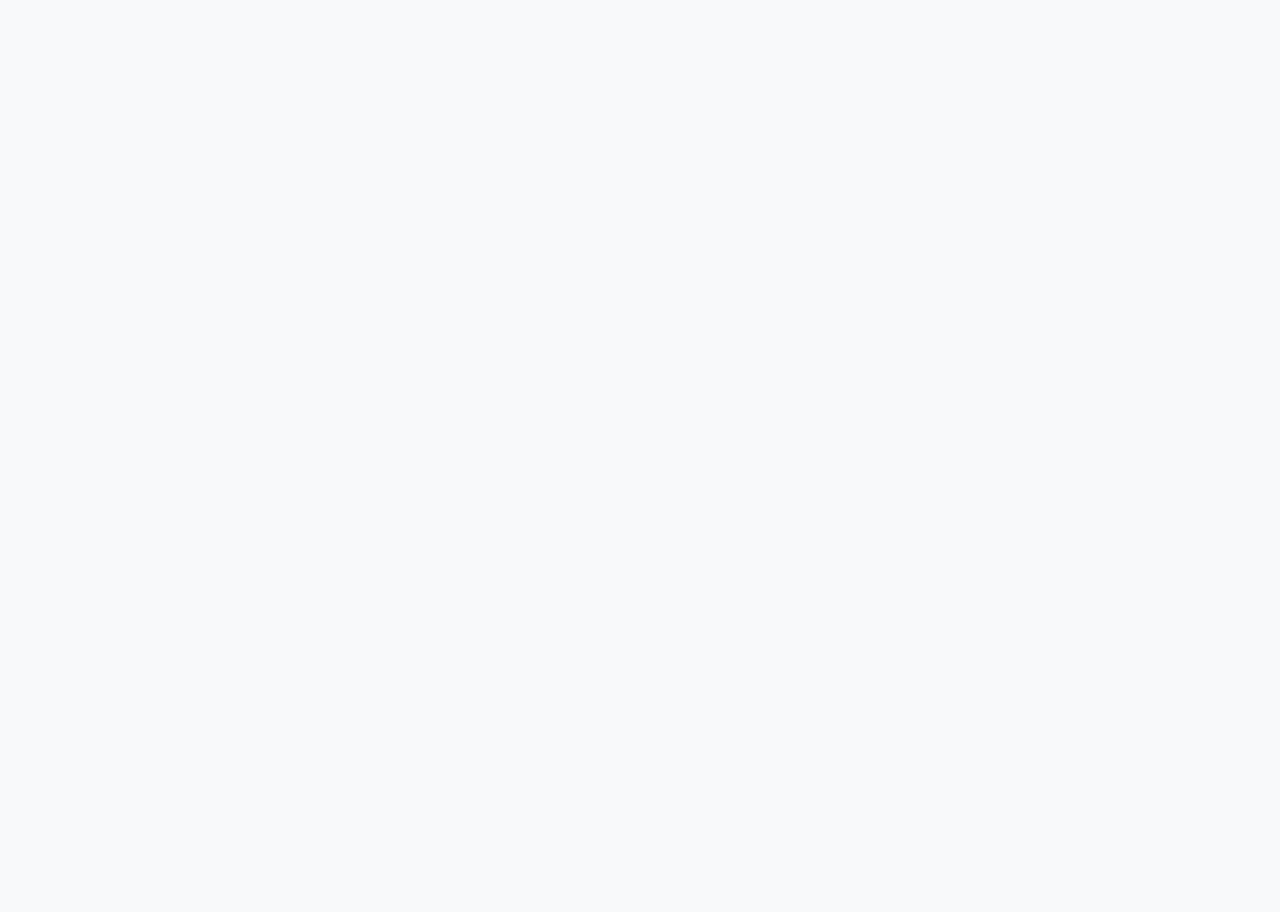
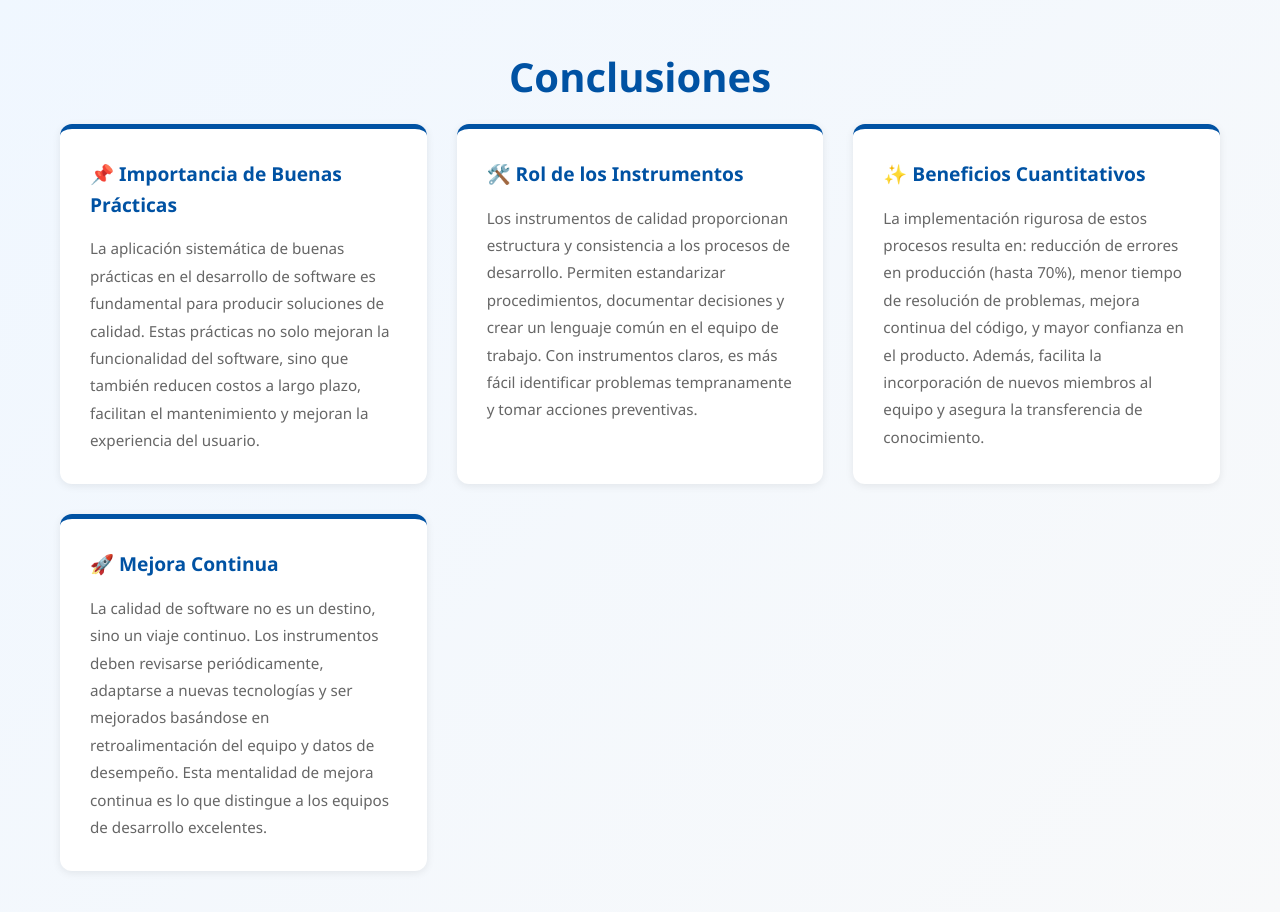
Before and after one commit to Rafael0896/instrumentos-calidad-software, a React (Vite) app: page / in a window 1280 px wide. Shown: the part 3160-4072 px from the top of the page. Before the commit the page ends 3080 px from the top, so only its background shows below. Built offline with nearby package versions, Linux system fonts and the light colour scheme.

Commit message:
Added Conclusions.jsx, updated App.jsx integration, and adjusted index.css styles

```diff
--- a/src/App.jsx
+++ b/src/App.jsx
@@ -3,6 +3,7 @@ import Header from './components/Header';
 import Practices from './components/Practices';
 import Instruments from './components/Instruments';
 import Process from './components/Process';
+import Conclusions from './components/Conclusions';
 
 // Componente principal de la aplicación
 export default function App() {
@@ -19,6 +20,9 @@ export default function App() {
                 <section id="process">
                     <Process/>
                 </section>
+                <section id="conclusions">
+                    <Conclusions/>
+                </section>
             </main>
         </div>
     );
--- /dev/null
+++ b/src/components/Conclusions.jsx
@@ -0,0 +1,53 @@
+import React from 'react';
+
+function ConclusionsComponent() {
+    return (
+        <section className="conclusions">
+            <div className="container">
+                <h2>Conclusiones</h2>
+                <div className="conclusions-content">
+                    <div className="conclusion-item">
+                        <h3>📌 Importancia de Buenas Prácticas</h3>
+                        <p>
+                            La aplicación sistemática de buenas prácticas en el desarrollo de software es
+                            fundamental para producir soluciones de calidad. Estas prácticas no solo
+                            mejoran la funcionalidad del software, sino que también reducen costos a largo
+                            plazo, facilitan el mantenimiento y mejoran la experiencia del usuario.
+                        </p>
+                    </div>
+                    <div className="conclusion-item">
+                        <h3>🛠️ Rol de los Instrumentos</h3>
+                        <p>
+                            Los instrumentos de calidad proporcionan estructura y consistencia a los
+                            procesos de desarrollo. Permiten estandarizar procedimientos, documentar
+                            decisiones y crear un lenguaje común en el equipo de trabajo. Con instrumentos
+                            claros, es más fácil identificar problemas tempranamente y tomar acciones
+                            preventivas.
+                        </p>
+                    </div>
+                    <div className="conclusion-item">
+                        <h3>✨ Beneficios Cuantitativos</h3>
+                        <p>
+                            La implementación rigurosa de estos procesos resulta en: reducción de errores
+                            en producción (hasta 70%), menor tiempo de resolución de problemas, mejora
+                            continua del código, y mayor confianza en el producto. Además, facilita la
+                            incorporación de nuevos miembros al equipo y asegura la transferencia de
+                            conocimiento.
+                        </p>
+                    </div>
+                    <div className="conclusion-item">
+                        <h3>🚀 Mejora Continua</h3>
+                        <p>
+                            La calidad de software no es un destino, sino un viaje continuo. Los
+                            instrumentos deben revisarse periódicamente, adaptarse a nuevas tecnologías y
+                            ser mejorados basándose en retroalimentación del equipo y datos de desempeño.
+                            Esta mentalidad de mejora continua es lo que distingue a los equipos de
+                            desarrollo excelentes.
+                        </p>
+                    </div>
+                </div>
+            </div>
+        </section>
+    );
+}
+export default ConclusionsComponent;
--- a/src/index.css
+++ b/src/index.css
@@ -481,3 +481,51 @@ section h2 {
         grid-template-columns: 1fr;
     }
 }
+
+/* ============================================
+   CONCLUSIONS.CSS - Conclusiones
+   ============================================ */
+
+.conclusions {
+    background: linear-gradient(135deg, #f0f7ff 0%, #f8f9fa 100%);
+    border-top: 5px solid #0052a3;
+}
+
+.conclusions-content {
+    display: grid;
+    grid-template-columns: repeat(auto-fit, minmax(280px, 1fr));
+    gap: 30px;
+}
+
+.conclusion-item {
+    background: white;
+    border-radius: 12px;
+    padding: 30px;
+    box-shadow: 0 2px 8px rgba(0, 0, 0, 0.08);
+    border-top: 5px solid #0052a3;
+    transition: all 0.3s ease;
+}
+
+.conclusion-item:hover {
+    box-shadow: 0 8px 20px rgba(0, 82, 163, 0.15);
+    transform: translateY(-5px);
+}
+
+.conclusion-item h3 {
+    font-size: 1.2rem;
+    color: #0052a3;
+    margin-bottom: 15px;
+    font-weight: 600;
+}
+
+.conclusion-item p {
+    color: #666;
+    font-size: 0.95rem;
+    line-height: 1.8;
+}
+
+@media (max-width: 768px) {
+    .conclusions-content {
+        grid-template-columns: 1fr;
+    }
+}
```
